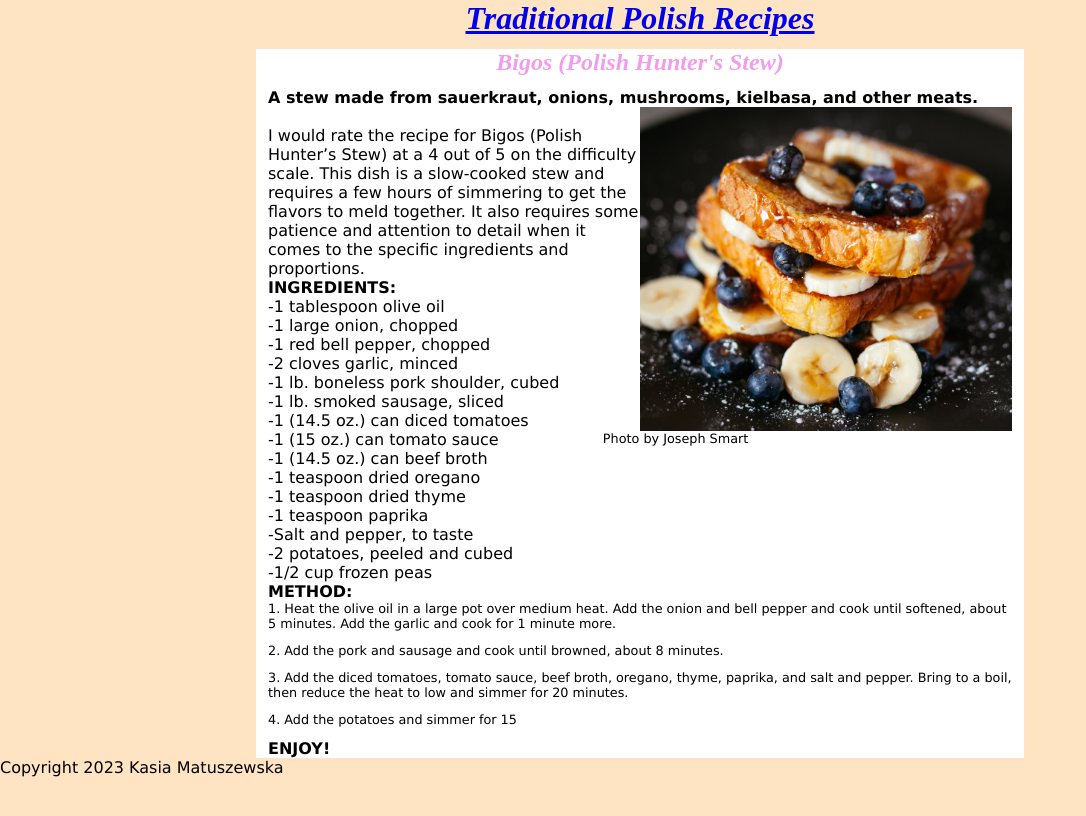
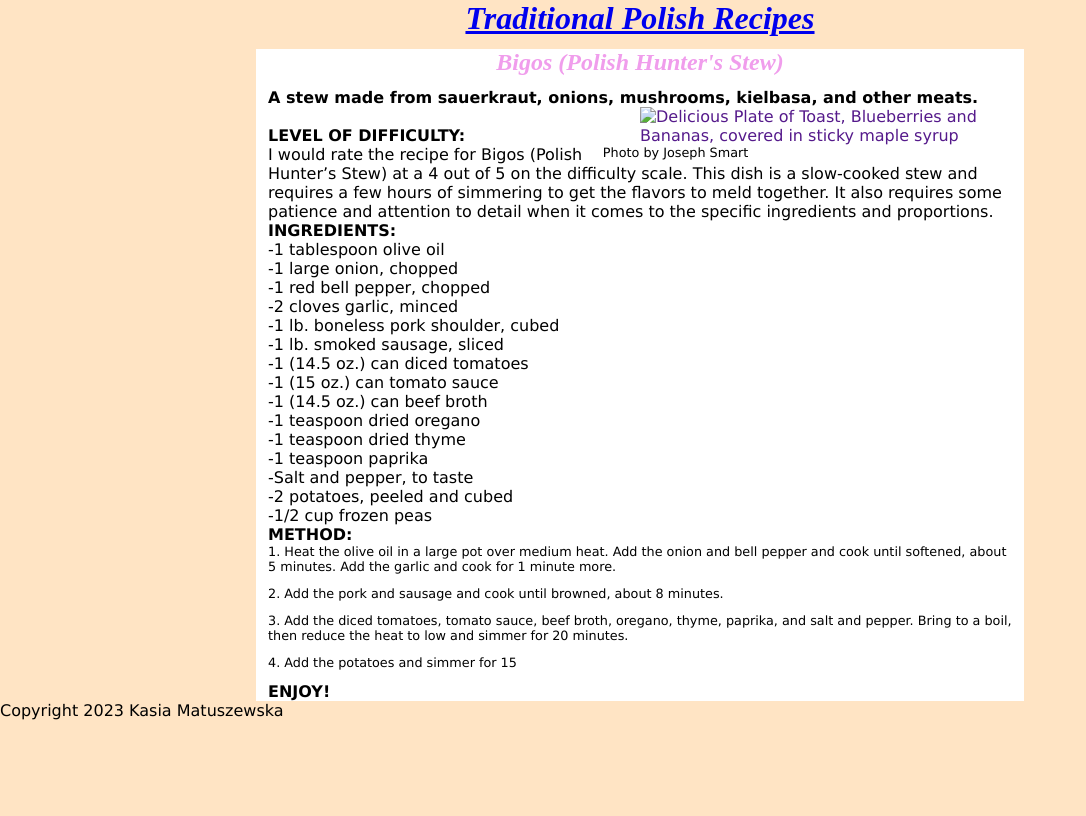
Before and after one commit to kasiamatuszewska/recipewebsite, a Jekyll site: the page built from _recipes/recipe1.md, in a window 1280 px wide. Shown: the top 816 px of the page, without its empty margins (0-1086 px from the left). Built offline with Jekyll 4.4.1, drawn with Linux system fonts in a browser that asks for light colours.

Commit message:
Update Recipe “recipe1”

```diff
--- a/_recipes/recipe1.md
+++ b/_recipes/recipe1.md
@@ -7,9 +7,11 @@ published: true
 ---
 **A stew made from sauerkraut, onions, mushrooms, kielbasa, and other meats.**
 
-![Delicious Plate of Toast, Blueberries and Bananas, covered in sticky maple syrup](../uploads/joseph-gonzalez-zcUgjyqEwe8-unsplash.jpg "Photo by Joseph Smart")
+![Delicious Plate of Toast, Blueberries and Bananas, covered in sticky maple syrup]( "Photo by Joseph Smart")
 
 \
+**LEVEL OF DIFFICULTY:**
+
 I would rate the recipe for Bigos (Polish Hunter's Stew) at a 4 out of 5 on the difficulty scale. This dish is a slow-cooked stew and requires a few hours of simmering to get the flavors to meld together. It also requires some patience and attention to detail when it comes to the specific ingredients and proportions.
 
 **INGREDIENTS:**
```
